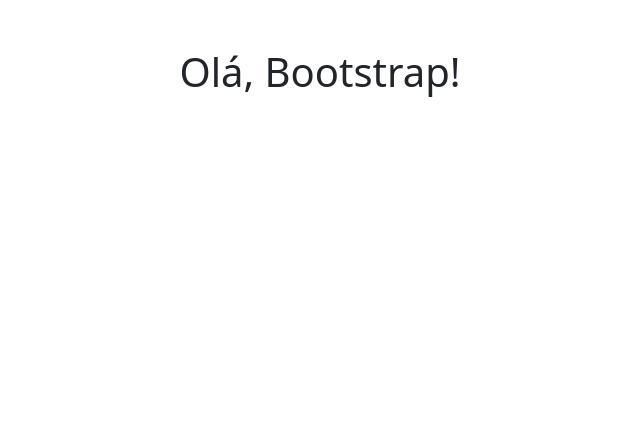
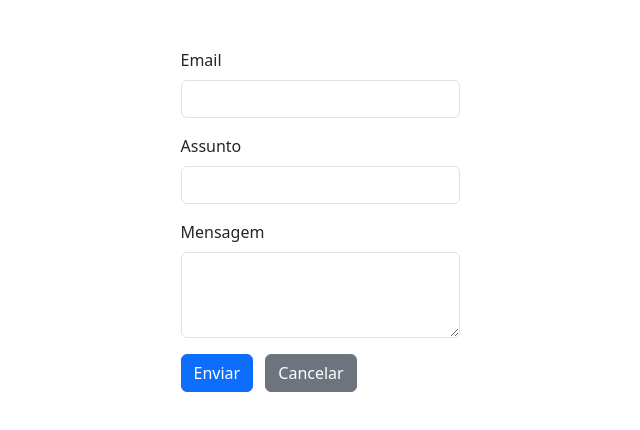
Before and after one commit to Pedro-1110/LI2025-Teste04, a plain HTML site: page index.html in a window 1280 px wide. Shown: the whole page, without its empty margins (320-960 px from the left). Drawn offline with nearby package versions, Linux system fonts and the light colour scheme.

Commit message:
4ª tarefa

```diff
--- a/index.html
+++ b/index.html
@@ -3,9 +3,9 @@
 <head>
     <meta charset="UTF-8">
     <meta name="viewport" content="width=device-width, initial-scale=1.0">
-    <title>Projeto Bootstrap</title>
+    <title>Formulário de Contacto</title>
 
-    <!-- CSS do Bootstrap via CDN -->
+    <!-- Bootstrap CSS -->
     <link
         href="https://cdn.jsdelivr.net/npm/bootstrap@5.3.3/dist/css/bootstrap.min.css"
         rel="stylesheet"
@@ -16,11 +16,37 @@
 
 <body>
 
-    <div class="container mt-5">
-        <h1 class="text-center">Olá, Bootstrap!</h1>
+    <div class="container d-flex justify-content-center mt-5">
+        <div class="col-md-3">
+
+            <form>
+                <!-- Email -->
+                <div class="mb-3">
+                    <label for="email" class="form-label">Email</label>
+                    <input type="email" class="form-control" id="email" placeholder=" ">
+                </div>
+
+                <!-- Assunto -->
+                <div class="mb-3">
+                    <label for="assunto" class="form-label">Assunto</label>
+                    <input type="text" class="form-control" id="assunto" placeholder=" ">
+                </div>
+
+                <!-- Mensagem -->
+                <div class="mb-3">
+                    <label for="mensagem" class="form-label">Mensagem</label>
+                    <textarea class="form-control" id="mensagem" rows="3"></textarea>
+                </div>
+
+                <!-- Botões -->
+                <button type="submit" class="btn btn-primary me-2">Enviar</button>
+                <button type="button" class="btn btn-secondary">Cancelar</button>
+            </form>
+
+        </div>
     </div>
 
-    <!-- JavaScript do Bootstrap via CDN -->
+    <!-- Bootstrap JS -->
     <script
         src="https://cdn.jsdelivr.net/npm/bootstrap@5.3.3/dist/js/bootstrap.bundle.min.js"
         integrity="sha384-YvpcrYf0tY3lHB60NNkmXc5s9fDVZLESaAA55NDzOxhy9GkcIdslK1eN7N6jIeHz"
```
